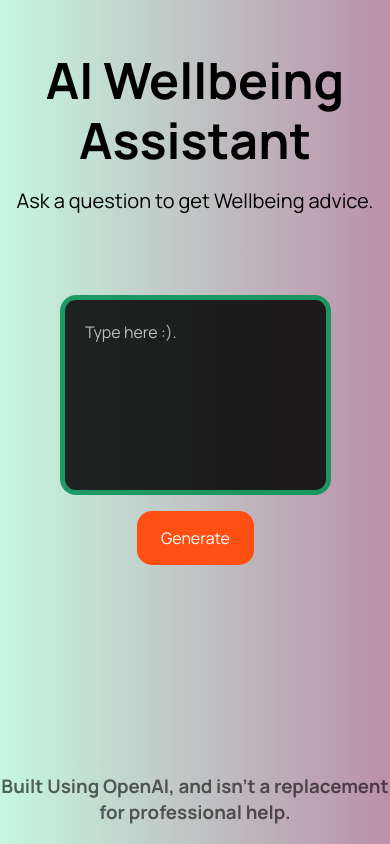
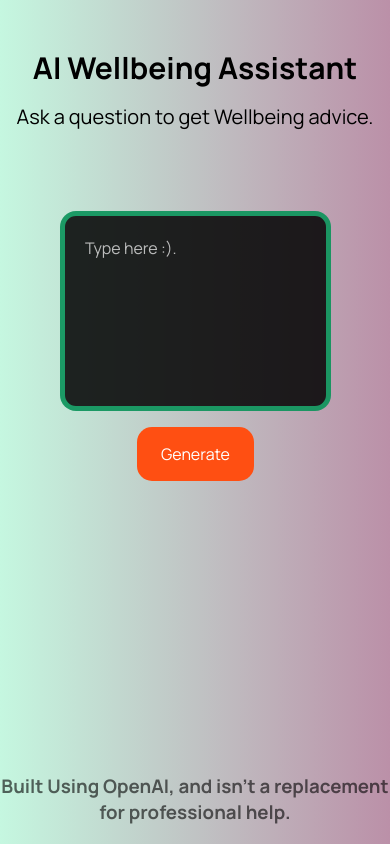
Before and after one commit to Kyronne/OpenAI-Assistant, a Next.js app: page / in a window 390 px wide. Built offline with nearby package versions, Linux system fonts and the light colour scheme.

Commit message:
Changed font size of headings on mobile

```diff
--- a/pages/styles.css
+++ b/pages/styles.css
@@ -317,11 +317,12 @@ textarea {
     }
 
     .header-title h1 {
-        font-size: 50px;
+        font-size: 30px;
     }
 
     .header-subtitle h2 {
         text-align: center;
+        font-size: 20px;
     }
 
     .key-stroke, .or {
```
